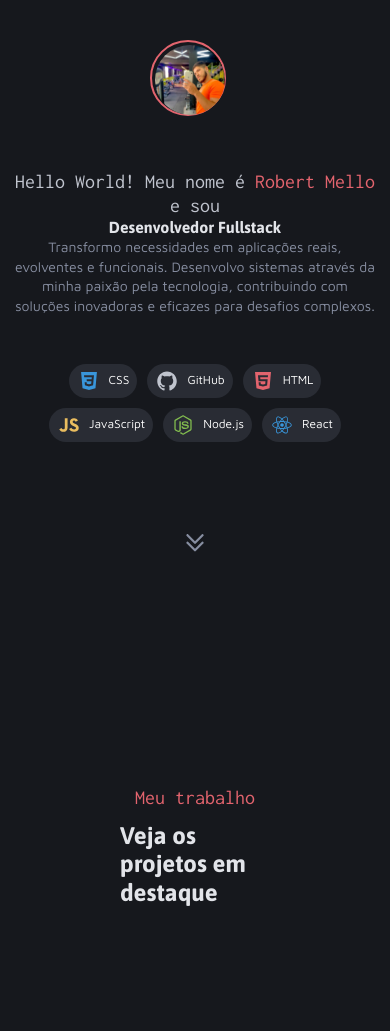
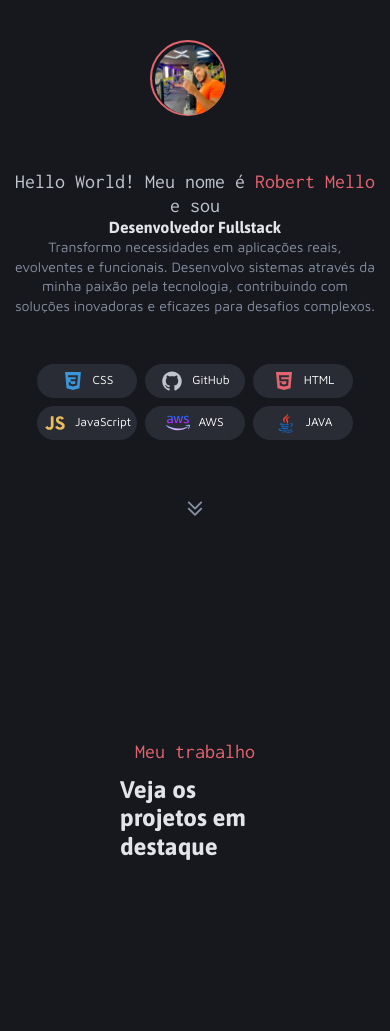
Before and after one commit to mellodev11/Port, a plain HTML site: page index.html in a window 390 px wide. Shown: the top 1031 px of the page. Drawn offline with Linux system fonts and the light colour scheme.

Commit message:
alterando imagens e editando responsividade no header

```diff
--- a/index.html
+++ b/index.html
@@ -49,11 +49,11 @@
                         <a id="tagJS" href="#"><img src="styles/assets/JavaScript.svg" alt="JavaScript">
                             <p>JavaScript</p>
                         </a>
-                        <a id="tagNodeJs" href="#"><img src="styles/assets/Node.js.svg" alt="Node.js">
-                            <p>Node.js</p>
+                        <a id="tagNodeJs" href="#"><img src="styles/assets/icons8-aws (1).svg" alt="AWS">
+                            <p>AWS</p>
                         </a>
-                        <a id="tagReact" href="#"><img src="styles/assets/React.svg" alt="React">
-                            <p>React</p>
+                        <a id="tagReact" href="#"><img src="styles/assets/icons8-logo-java-coffee-cup.svg" alt="JAVA">
+                            <p>JAVA</p>
                         </a>
                     </div>
                 </div>
--- a/styles/footer.css
+++ b/styles/footer.css
@@ -59,7 +59,7 @@ footer {
     transition: background 0.9s, border 0.9s;
 }
 .socialButton:hover {
-    border: 1.5px solid var(--color-red);
+    outline: 1.5px solid var(--color-red);
     background: var(--color-gray-100);
     cursor: pointer;
 }
--- a/styles/header.css
+++ b/styles/header.css
@@ -120,7 +120,7 @@ header {
     gap: 8px;
     text-decoration: none;
     color: white;
-    transition: 0.5s;
+    transition: 5ms;
 
 }
 .tags a:hover{
@@ -287,22 +287,25 @@ header {
     }
 
     #tagCss, #tagGitHub, #tagHTML, #tagJS, #tagNodeJs, #tagReact {
-      padding: 5px 8px;
+      padding: 5px 10px;
       font-size: 0.75rem;
+      width: 100px;
+
     }
 
     .tags {
-      gap: 10px;
+      gap: 8px;
+
     }
 
     .tag {
-      gap: 10px;
+      gap: 8px;
     }
 
     #arrowIcon {
-      width: 24px;
-      height: 24px;
-      margin-top: 40px;
-      margin-bottom: 20px;
+      width: 20px;
+      height: 20px;
+      margin-top: 10px;
+      margin-bottom: 10px;
     }
   }
```
Also changed, not shown: styles/assets/icons8-aws (1).svg (added), styles/assets/icons8-aws.svg (added), styles/assets/icons8-logo-java-coffee-cup.svg (added).
